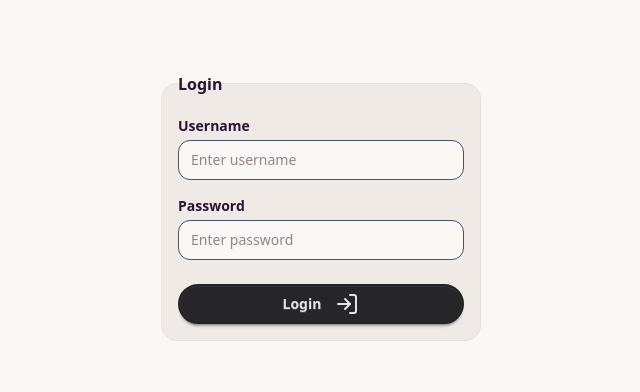
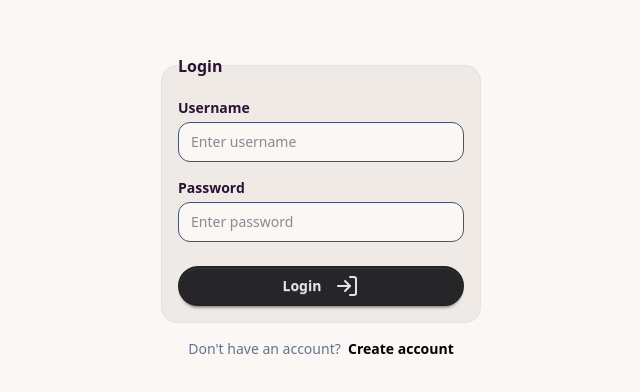
Before and after one commit to BabaHerons/react_projects, a React (Vite) app in the folder todo_v3/: page /login in a window 1280 px wide. Shown: the part 198-590 px from the top of the page, without its empty margins (319-959 px from the left). Built offline with nearby package versions, Linux system fonts and the light colour scheme.

Commit message:
feat: refactor authentication flow by separating Login and Signup forms; enhance Button component with loading message

```diff
--- a/todo_v3/src/components/ui/Button.tsx
+++ b/todo_v3/src/components/ui/Button.tsx
@@ -23,6 +23,7 @@ interface ButtonProps extends ButtonHTMLAttributes<HTMLButtonElement> {
   iconOnly?: boolean;
   ariaLabel?: string;
   children?: ReactNode;
+  loadingMsg?: string
 }
 
 
@@ -31,6 +32,7 @@ export const Button = ({
   appearance = "solid",
   size = "md",
   isLoading = false,
+  loadingMsg = 'Loading',
   icon,
   iconPosition = "left",
   iconOnly = false,
@@ -78,7 +80,7 @@ export const Button = ({
     >
       {isLoading ? (
         <>
-            {children && <span className="">Loading</span>}
+            {children && <span className="">{loadingMsg}</span>}
             <span className="loading loading-dots"></span>
         </>
       ) : iconOnly ? (
--- a/todo_v3/src/pages/Login.tsx
+++ /dev/null
@@ -1,102 +0,0 @@
-import { usePageTitle } from "../hooks/usePageTitle";
-import { useLogin } from "../hooks/useAuth";
-import { useForm } from "react-hook-form";
-import type { LoginPayload } from "../api/auth/auth.types";
-import { InputField } from "../components/form/InputField";
-import { Button } from "../components/ui/Button";
-import { LogIn } from "lucide-react";
-// import { ConfirmButton } from "../components/ui/ConfirmButton";
-
-
-export default function Login() {
-  usePageTitle("Login")
-
-  const { register, handleSubmit, reset, formState: {errors} } = useForm<LoginPayload>({
-    mode: "onBlur",
-  })
-
-  const login = useLogin()
-
-  const onsubmit = (data:LoginPayload) => {
-    // console.log(data)
-    login.mutate(data, {
-      onSuccess: (data) => {
-        console.log("Logging from the component", data)
-        reset() // for reseting the form upon successful form submission.
-      }
-    })
-  }
-
-
-  return (
-    <div className="flex justify-center items-center h-screen">
-      <form onSubmit={handleSubmit(onsubmit)}>
-        <fieldset className="flex flex-col gap-4 bg-base-200 border-base-300 rounded-box w-xs border p-4">
-          <legend className="fieldset-legend">Login</legend>
-
-          {/* USERNAME */}
-          {/* <label className="label">Username</label>
-          <input type="text" className={`input ${errors.username?.message ? "input-error" : ""}`} {...register("username", {required:"Username cannot be blank"})} placeholder="Enter username" />
-          {errors.username && (<h6 className="text-red-500">{errors.username.message}</h6>)} */}
-          {/* add error text here which is going to be used in input component
-          */}
-
-          {/* PASSWORD */}
-          {/* <label className="label mt-2">Password</label>
-          <input type="password" className={`input ${errors.password?.message ? "input-error" : ""}`} {...register("password", {required:"Password cannot be blank"})} placeholder="Enter password" />
-          {errors.password && (<h6 className="text-red-500">{errors.password.message}</h6>)} */}
-
-          {/* LOGIN BUTTON */}
-          {/* <button className={`btn btn-neutral mt-4 ${login.isPending ? "text-gray-500" : ""}`} disabled={login.isPending}>
-            {
-              login.isPending
-              ? (<>Loading<span className="loading loading-dots"></span></>)
-              : (<>Login</>)
-            }
-          </button> */}
-
-          {/* USERNAME */}
-          <InputField<LoginPayload>
-            name='username'
-            label="Username"
-            show_asterisk={false}
-            register={register}
-            errors={errors}
-            rules={{required: "Username cannot be blank"}}
-            placeholder="Enter username"
-          />
-
-          {/* PASSWORD */}
-          <InputField<LoginPayload>
-            name='password'
-            label="Password"
-            type="password"
-            show_asterisk={false}
-            register={register}
-            errors={errors}
-            rules={{required: "Password cannot be blank"}}
-            placeholder="Enter password"
-          />
-
-          {/* LOGIN BUTTON */}
-          <Button
-            variant="neutral"
-            isLoading={login.isPending}
-            className="mt-2"
-            icon={<LogIn />}
-            iconPosition="right"
-          >
-            Login
-          </Button>
-
-          {/* <div className="mt-20">
-            <ConfirmButton
-              onConfirm={() => {}}
-            />
-          </div> */}
-
-        </fieldset>
-      </form>
-    </div>
-  );
-}
--- /dev/null
+++ b/todo_v3/src/pages/auth/Login.tsx
@@ -0,0 +1,27 @@
+import { useState } from "react";
+import { usePageTitle } from "../../hooks/usePageTitle";
+import LoginForm from "./components/LoginForm";
+import SignupForm from "./components/SignupForm";
+
+
+export default function Login() {
+  usePageTitle("Login")
+
+  const [authMode, setAuthMode] = useState<'login' | 'signup'>('login')
+
+  const toggleAuthMode = () => {
+    setAuthMode(prev => prev === 'login' ? 'signup' : 'login');
+  };
+
+  return (
+    <div className="flex flex-col justify-center items-center h-screen">
+      {authMode === 'login'
+      ? (
+        <LoginForm onSwitchToSignup={toggleAuthMode}/>
+      )
+      : (
+        <SignupForm onSwitchToLogin={toggleAuthMode}/>
+      )}
+    </div>
+  );
+}
--- /dev/null
+++ b/todo_v3/src/pages/auth/components/LoginForm.tsx
@@ -0,0 +1,111 @@
+import { useForm } from "react-hook-form";
+import { LogIn } from "lucide-react";
+import { useLogin } from "../../../hooks/useAuth";
+import type { LoginPayload } from "../../../api/auth/auth.types";
+import { InputField } from "../../../components/form/InputField";
+import { Button } from "../../../components/ui/Button";
+
+interface LoginFormProps {
+    onSwitchToSignup: () => void
+}
+
+export default function LoginForm({onSwitchToSignup}:LoginFormProps) {
+  const {
+    register,
+    handleSubmit,
+    reset,
+    formState: { errors },
+  } = useForm<LoginPayload>({
+    mode: "onBlur",
+  });
+
+  const login = useLogin();
+
+  const onsubmit = (data: LoginPayload) => {
+    // console.log(data)
+    login.mutate(data, {
+      onSuccess: (data) => {
+        console.log("Logging from the component", data);
+        reset(); // for reseting the form upon successful form submission.
+      },
+    });
+  };
+
+  return (
+    <form onSubmit={handleSubmit(onsubmit)}>
+      <fieldset className="flex flex-col gap-4 bg-base-200 border-base-300 rounded-box w-xs border p-4">
+        <legend className="fieldset-legend">Login</legend>
+
+        {/* USERNAME */}
+        {/* <label className="label">Username</label>
+          <input type="text" className={`input ${errors.username?.message ? "input-error" : ""}`} {...register("username", {required:"Username cannot be blank"})} placeholder="Enter username" />
+          {errors.username && (<h6 className="text-red-500">{errors.username.message}</h6>)} */}
+        {/* add error text here which is going to be used in input component
+         */}
+
+        {/* PASSWORD */}
+        {/* <label className="label mt-2">Password</label>
+          <input type="password" className={`input ${errors.password?.message ? "input-error" : ""}`} {...register("password", {required:"Password cannot be blank"})} placeholder="Enter password" />
+          {errors.password && (<h6 className="text-red-500">{errors.password.message}</h6>)} */}
+
+        {/* LOGIN BUTTON */}
+        {/* <button className={`btn btn-neutral mt-4 ${login.isPending ? "text-gray-500" : ""}`} disabled={login.isPending}>
+            {
+              login.isPending
+              ? (<>Loading<span className="loading loading-dots"></span></>)
+              : (<>Login</>)
+            }
+          </button> */}
+
+        {/* USERNAME */}
+        <InputField<LoginPayload>
+          name="username"
+          label="Username"
+          show_asterisk={false}
+          register={register}
+          errors={errors}
+          rules={{ required: "Username cannot be blank" }}
+          placeholder="Enter username"
+        />
+
+        {/* PASSWORD */}
+        <InputField<LoginPayload>
+          name="password"
+          label="Password"
+          type="password"
+          show_asterisk={false}
+          register={register}
+          errors={errors}
+          rules={{ required: "Password cannot be blank" }}
+          placeholder="Enter password"
+        />
+
+        {/* LOGIN BUTTON */}
+        <Button
+          variant="neutral"
+          isLoading={login.isPending}
+          loadingMsg="Verifying User"
+          className="mt-2"
+          icon={<LogIn />}
+          iconPosition="right"
+        >
+          Login
+        </Button>
+      </fieldset>
+
+      {/* Create Account */}
+      <div className="mt-4 text-center">
+        <p className="text-slate-500 text-sm">
+          Don't have an account?&nbsp;&nbsp;
+          <button
+            onClick={onSwitchToSignup}
+            type="button"
+            className="text-black font-semibold hover:underline hover:cursor-pointer"
+          >
+            Create account
+          </button>
+        </p>
+      </div>
+    </form>
+  );
+}
--- /dev/null
+++ b/todo_v3/src/pages/auth/components/SignupForm.tsx
@@ -0,0 +1,23 @@
+interface SignupFormProps{
+    onSwitchToLogin: () => void
+}
+
+export default function SignupForm({onSwitchToLogin}:SignupFormProps){
+    return (
+        <>
+        {/* Create Account */}
+        <div className="mt-4 text-center">
+            <p className="text-slate-500 text-sm">
+            Already have an account?&nbsp;&nbsp;
+            <button
+                onClick={onSwitchToLogin}
+                type="button"
+                className="text-black font-semibold hover:underline hover:cursor-pointer"
+            >
+                Log In
+            </button>
+            </p>
+        </div>
+        </>
+    )
+}
--- a/todo_v3/src/routes/AppRoutes.tsx
+++ b/todo_v3/src/routes/AppRoutes.tsx
@@ -1,5 +1,5 @@
 import { Routes, Route, Navigate } from "react-router-dom";
-import Login from "../pages/Login";
+import Login from "../pages/auth/Login";
 // import Dashboard from "../pages/Dashboard";
 import Todos from "../pages/Todos";
 import ProtectedRoute from "./ProtectedRoute";
```
